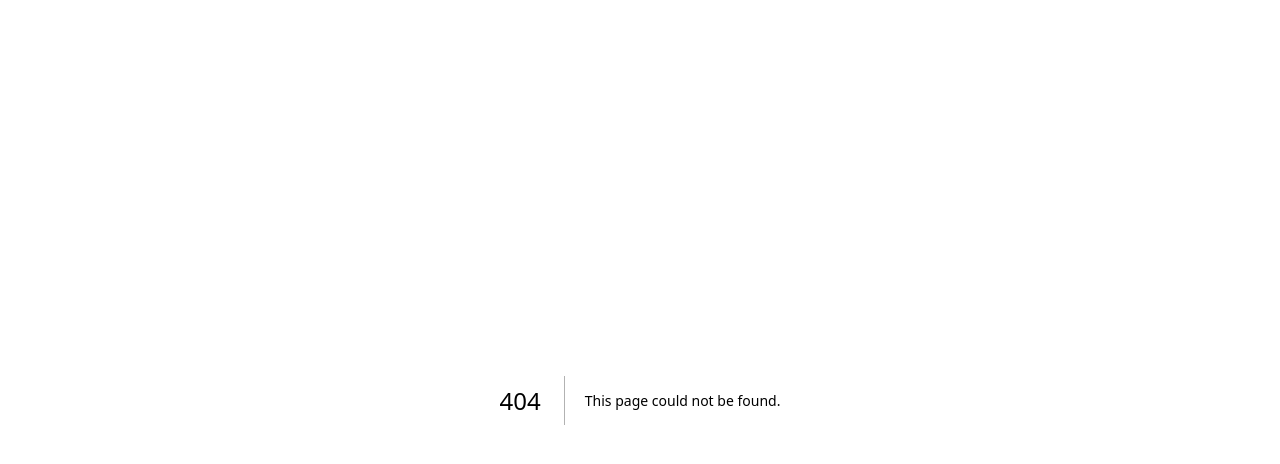
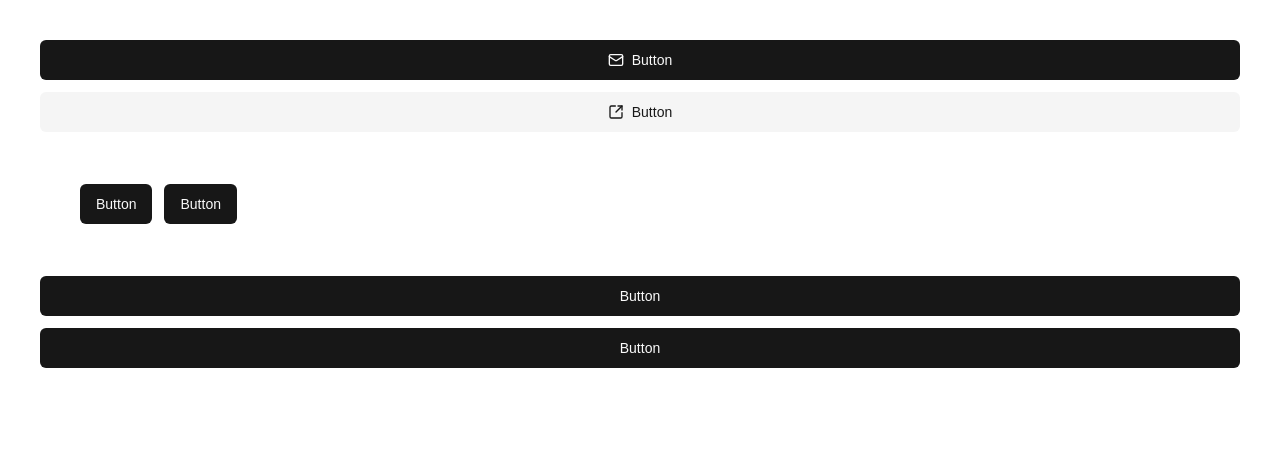
Before and after one commit to h-yabi2/shadcn-ui, a Next.js app: page /button in a window 1280 px wide. Before the commit this address had no page. Shown: the top 464 px of the page. Built offline with nearby package versions, Linux system fonts and the light colour scheme.

Commit message:
Add Button component and ButtonBase to project

```diff
--- /dev/null
+++ b/app/button/page.tsx
@@ -0,0 +1,31 @@
+"use client";
+
+import { ButtonBase } from "@/components/Button/ButtonBase";
+import { Mail, SquareArrowOutUpRight } from "lucide-react";
+
+export default function Button() {
+  const handleClick = (url: string) => () => {
+    window.open(url, "_blank");
+  };
+  return (
+    <>
+      <div className="flex flex-col gap-3 m-10">
+        <ButtonBase>
+          <Mail className="mr-2 h-4 w-4" />
+        </ButtonBase>
+        <ButtonBase
+          variant={"secondary"}
+          onClick={handleClick("https://www.google.co.jp/")}
+        >
+          <SquareArrowOutUpRight className="mr-2 h-4 w-4" />
+        </ButtonBase>
+        <div className="flex gap-3 m-10">
+          <ButtonBase />
+          <ButtonBase />
+        </div>
+        <ButtonBase />
+        <ButtonBase />
+      </div>
+    </>
+  );
+}
--- /dev/null
+++ b/components/Button/ButtonBase/index.tsx
@@ -0,0 +1,26 @@
+"use client";
+
+import { Button } from "@/components/ui/button";
+
+interface ButtonBaseProps {
+  variant?:
+    | "default"
+    | "secondary"
+    | "destructive"
+    | "outline"
+    | "ghost"
+    | "link"
+    | null
+    | undefined;
+  children?: React.ReactNode;
+  onClick?: () => void;
+}
+
+export function ButtonBase({ variant, children, onClick }: ButtonBaseProps) {
+  return (
+    <Button variant={variant} onClick={onClick}>
+      {children}
+      Button
+    </Button>
+  );
+}
--- /dev/null
+++ b/components/ui/button.tsx
@@ -0,0 +1,56 @@
+import * as React from "react";
+import { Slot } from "@radix-ui/react-slot";
+import { cva, type VariantProps } from "class-variance-authority";
+
+import { cn } from "@/lib/utils";
+
+const buttonVariants = cva(
+  "inline-flex items-center justify-center whitespace-nowrap rounded-md text-sm font-medium ring-offset-background transition-colors focus-visible:ring-2 focus-visible:ring-ring focus-visible:ring-offset-2 disabled:pointer-events-none disabled:opacity-50",
+  {
+    variants: {
+      variant: {
+        default: "bg-primary text-primary-foreground hover:bg-primary/90",
+        destructive:
+          "bg-destructive text-destructive-foreground hover:bg-destructive/90",
+        outline:
+          "border border-input bg-background hover:bg-accent hover:text-accent-foreground",
+        secondary:
+          "bg-secondary text-secondary-foreground hover:bg-secondary/80",
+        ghost: "hover:bg-accent hover:text-accent-foreground",
+        link: "text-primary underline-offset-4 hover:underline",
+      },
+      size: {
+        default: "h-10 px-4 py-2",
+        sm: "h-9 rounded-md px-3",
+        lg: "h-11 rounded-md px-8",
+        icon: "h-10 w-10",
+      },
+    },
+    defaultVariants: {
+      variant: "default",
+      size: "default",
+    },
+  }
+);
+
+export interface ButtonProps
+  extends React.ButtonHTMLAttributes<HTMLButtonElement>,
+    VariantProps<typeof buttonVariants> {
+  asChild?: boolean;
+}
+
+const Button = React.forwardRef<HTMLButtonElement, ButtonProps>(
+  ({ className, variant, size, asChild = false, ...props }, ref) => {
+    const Comp = asChild ? Slot : "button";
+    return (
+      <Comp
+        className={cn(buttonVariants({ variant, size, className }))}
+        ref={ref}
+        {...props}
+      />
+    );
+  }
+);
+Button.displayName = "Button";
+
+export { Button, buttonVariants };
--- a/package.json
+++ b/package.json
@@ -10,6 +10,7 @@
   },
   "dependencies": {
     "@radix-ui/react-dropdown-menu": "^2.1.1",
+    "@radix-ui/react-slot": "^1.1.0",
     "class-variance-authority": "^0.7.0",
     "clsx": "^2.1.1",
     "lucide-react": "^0.439.0",
```
Also changed, not shown: 1 other file (tests, documents, lock files or other folders).
